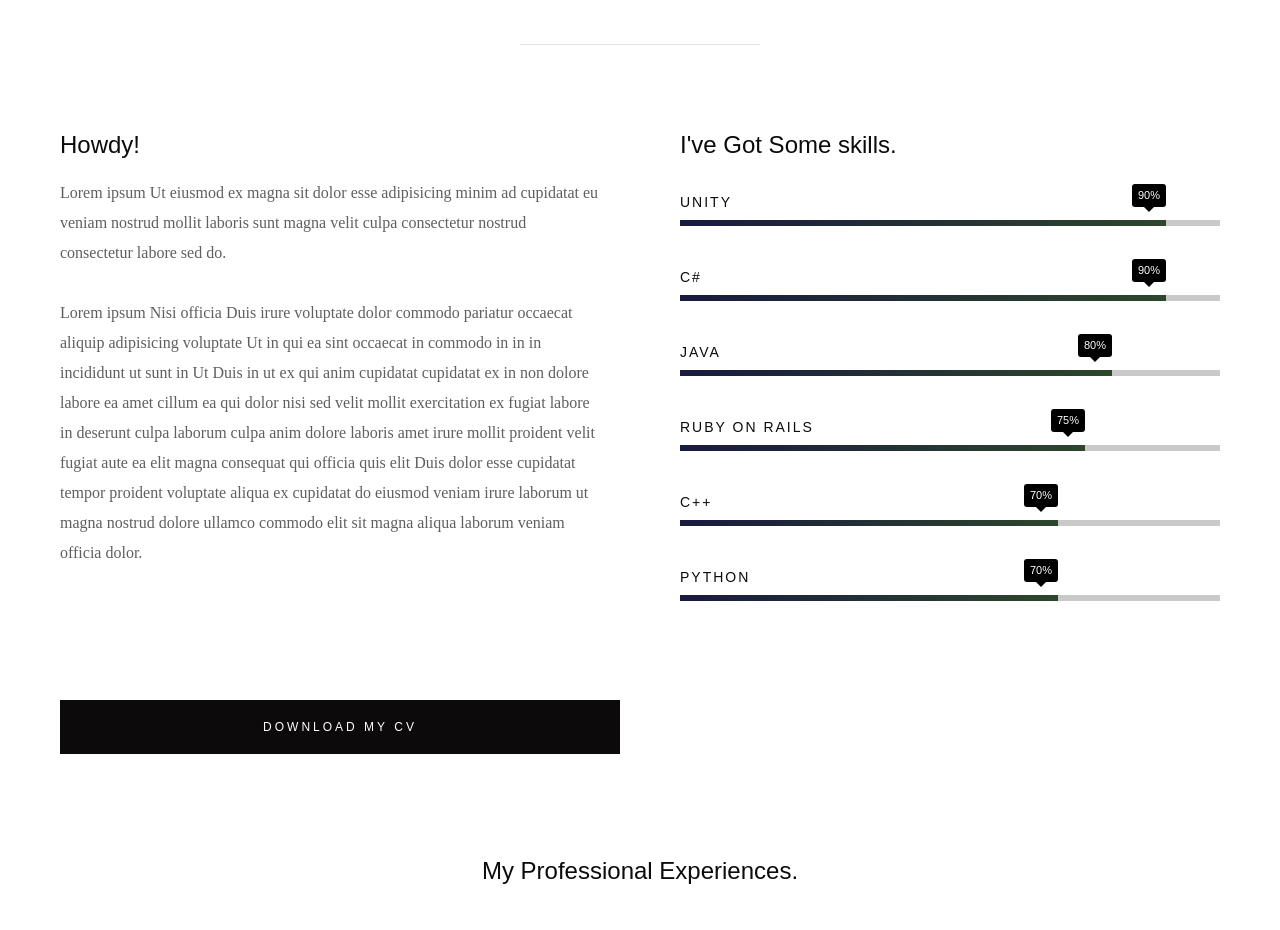
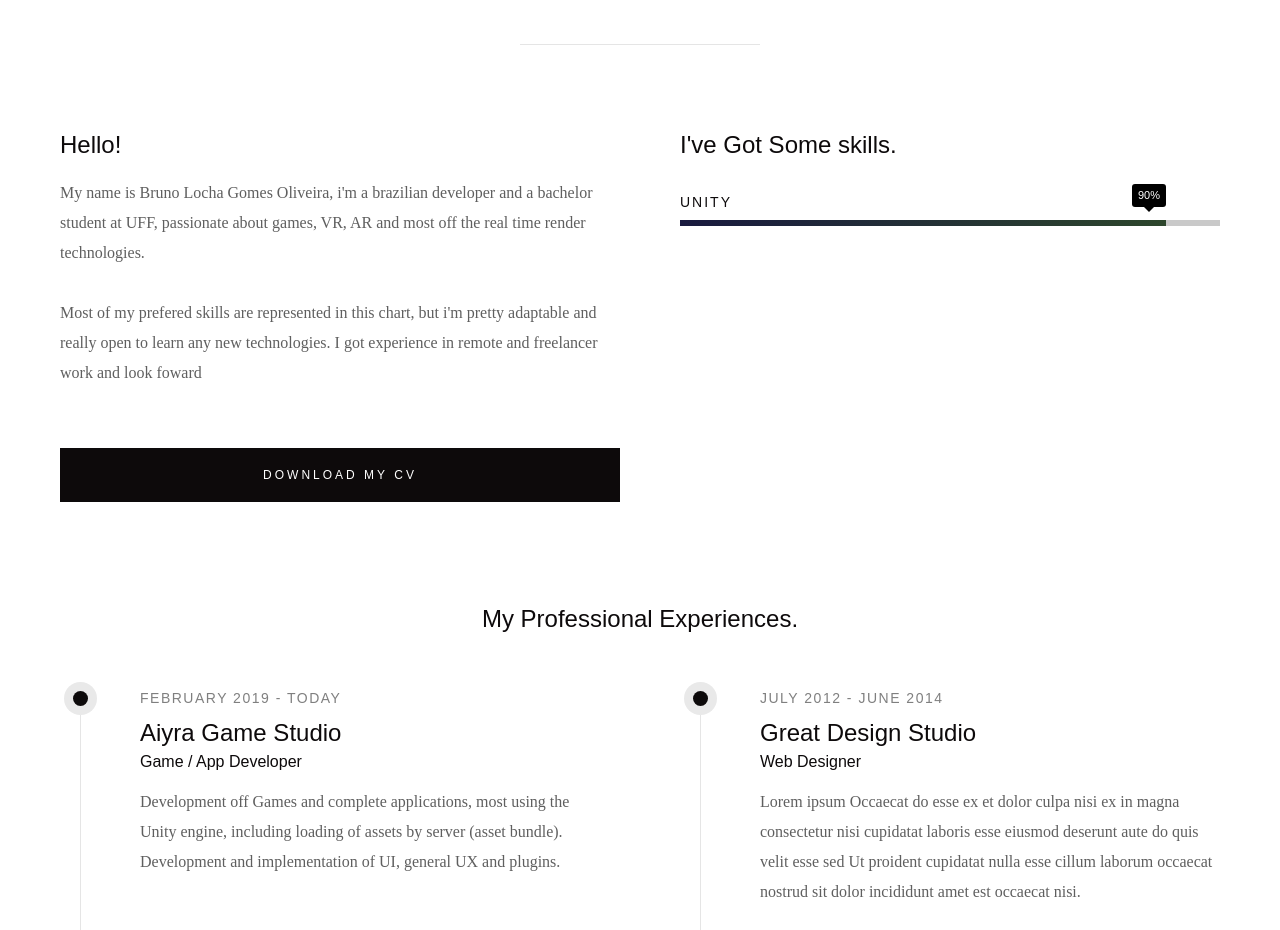
Before and after one commit to BrLocha94/BrLocha94.github.io, a React (Create React App) app in the folder resume/: page / in a window 1280 px wide. Shown: the part 1200-2130 px from the top of the page. Built offline with nearby package versions, Linux system fonts and the light colour scheme; a web font is replaced by a local one.

Commit message:
secao de about

```diff
--- a/resume/src/components/section/about.js
+++ b/resume/src/components/section/about.js
@@ -14,10 +14,12 @@ class About extends Component {
         </div>
         <div className="row about-content">
           <div className="col-six tab-full left">
-            <h3>Howdy!</h3>
-            <p>Lorem ipsum Ut eiusmod ex magna sit dolor esse adipisicing minim ad cupidatat eu veniam nostrud mollit laboris sunt magna velit culpa consectetur nostrud consectetur labore sed do.</p>
+            <h3>Hello!</h3>
             <p>
-              Lorem ipsum Nisi officia Duis irure voluptate dolor commodo pariatur occaecat aliquip adipisicing voluptate Ut in qui ea sint occaecat in commodo in in in incididunt ut sunt in Ut Duis in ut ex qui anim cupidatat cupidatat ex in non dolore labore ea amet cillum ea qui dolor nisi sed velit mollit exercitation ex fugiat labore in deserunt culpa laborum culpa anim dolore laboris amet irure mollit proident velit fugiat aute ea elit magna consequat qui officia quis elit Duis dolor esse cupidatat tempor proident voluptate aliqua ex cupidatat do eiusmod veniam irure laborum ut magna nostrud dolore ullamco commodo elit sit magna aliqua laborum veniam officia dolor.
+              My name is Bruno Locha Gomes Oliveira, i'm a brazilian developer and a bachelor student at UFF, passionate about games, VR, AR and most off the real time render technologies.
+            </p>
+            <p>
+              Most of my prefered skills are represented in this chart, but i'm pretty adaptable and really open to learn any new technologies. I got experience in remote and freelancer work and look foward
             </p>
           </div>
           <div className="col-six tab-full right">
@@ -27,7 +29,7 @@ class About extends Component {
                 <div className="progress percent90"><span>90%</span></div>
                 <strong>Unity</strong>
               </li>
-              <li>
+              {/* <li>
                 <div className="progress percent90"><span>90%</span></div>
                 <strong>C#</strong>
               </li>
@@ -45,8 +47,8 @@ class About extends Component {
               </li>
               <li>
                 <div className="progress percent70"><span>70%</span></div>
-                <strong>Python</strong>
-              </li>
+                <strong>Android Studio</strong>
+              </li>    */}
             </ul>
           </div>
         </div>
```
